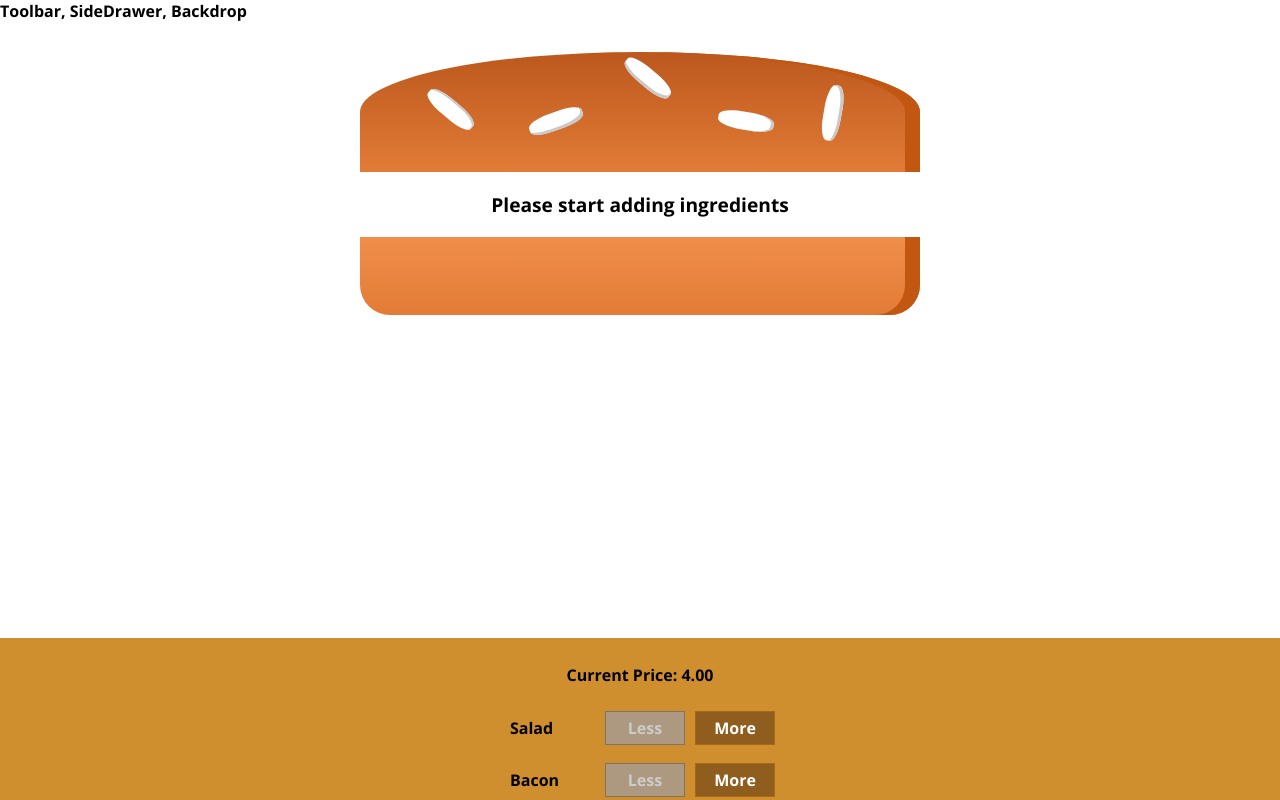
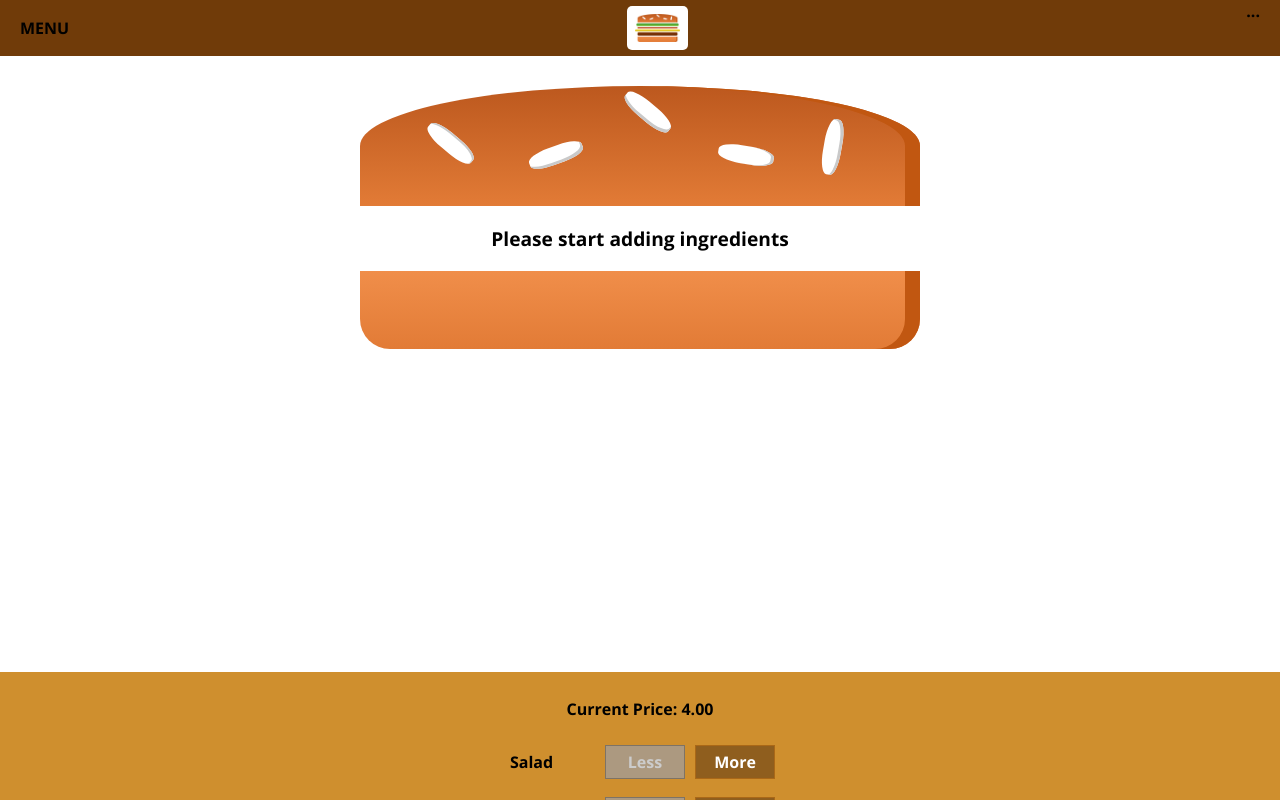
Before and after one commit to peter-minho-kim/react-burger-builder, a React (Create React App) app: page / in a window 1280 px wide. Shown: the top 800 px of the page. Built offline with nearby package versions, Linux system fonts and the light colour scheme.

Commit message:
Adds logo

```diff
--- a/src/components/Burger/OrderSummary/OrderSummary.js
+++ b/src/components/Burger/OrderSummary/OrderSummary.js
@@ -17,6 +17,9 @@
       <h3>Your Order</h3>
       <p>A delicious burger with the following ingredients:</p>
       <ul>{ingredientSummary}</ul>
+      <p>
+        <strong>Total Price: {props.price.toFixed(2)}</strong>
+      </p>
       <p>Continue to Checkout?</p>
       <Button btnType="Danger" clicked={props.purchaseCancelled}>
         CANCEL
--- a/src/components/Layout/Layout.js
+++ b/src/components/Layout/Layout.js
@@ -1,13 +1,12 @@
-import React from 'react';
-import Aux from '../../hoc/Aux';
-import classes from './Layout.module.css';
+import React from "react";
+import Aux from "../../hoc/Aux";
+import classes from "./Layout.module.css";
+import Toolbar from "../Navigation/Toolbar/Toolbar";
 
 const layout = (props) => (
   <Aux>
-    <div>Toolbar, SideDrawer, Backdrop</div>
-    <main className={classes.Content}>
-      {props.children}
-    </main>
+    <Toolbar />
+    <main className={classes.Content}>{props.children}</main>
   </Aux>
 );
 
--- a/src/components/Layout/Layout.module.css
+++ b/src/components/Layout/Layout.module.css
@@ -1,3 +1,3 @@
 .Content {
-  margin-top: 16px;
+  margin-top: 72px;
 }
--- /dev/null
+++ b/src/components/Logo/Logo.js
@@ -0,0 +1,12 @@
+import React from "react";
+
+import burgerLogo from "../../assets/images/burger-logo.png";
+import classes from "./Logo.module.css";
+
+const logo = (props) => (
+  <div className={classes.Logo}>
+    <img src={burgerLogo} alt="MyBurger" />
+  </div>
+);
+
+export default logo;
--- /dev/null
+++ b/src/components/Logo/Logo.module.css
@@ -0,0 +1,11 @@
+.Logo {
+  background-color: white;
+  padding: 8px;
+  height: 80%;
+  box-sizing: border-box;
+  border-radius: 5px;
+}
+
+.Logo img {
+  height: 100%;
+}
--- /dev/null
+++ b/src/components/Navigation/Toolbar/Toolbar.js
@@ -0,0 +1,14 @@
+import React from "react";
+
+import classes from "./Toolbar.module.css";
+import Logo from "../../Logo/Logo";
+
+const toolbar = (props) => (
+  <header className={classes.Toolbar}>
+    <div>MENU</div>
+    <Logo />
+    <nav>...</nav>
+  </header>
+);
+
+export default toolbar;
--- /dev/null
+++ b/src/components/Navigation/Toolbar/Toolbar.module.css
@@ -0,0 +1,18 @@
+.Toolbar {
+  height: 56px;
+  width: 100%;
+  position: fixed;
+  top: 0;
+  left: 0;
+  background-color: #703b09;
+  display: flex;
+  justify-content: space-between;
+  align-items: center;
+  padding: 0 20px;
+  box-sizing: border-box;
+  z-index: 90;
+}
+
+.Toolbar nav {
+  height: 100%;
+}
--- a/src/containers/BurgerBuilder/BurgerBuilder.js
+++ b/src/containers/BurgerBuilder/BurgerBuilder.js
@@ -96,6 +96,7 @@
         >
           <OrderSummary
             ingredients={this.state.ingredients}
+            price={this.state.totalPrice}
             purchaseCancelled={this.purchaseCancelHandler}
             purchaseContinued={this.purchaseContinueHandler}
           />
```
Also changed, not shown: src/assets/images/burger-logo.png (added).
